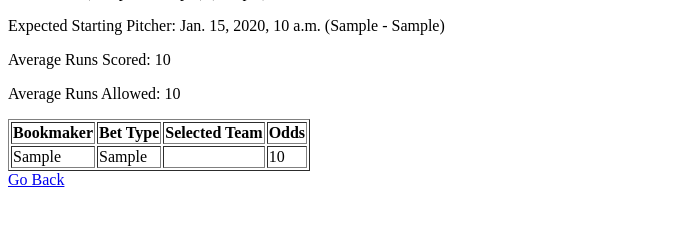
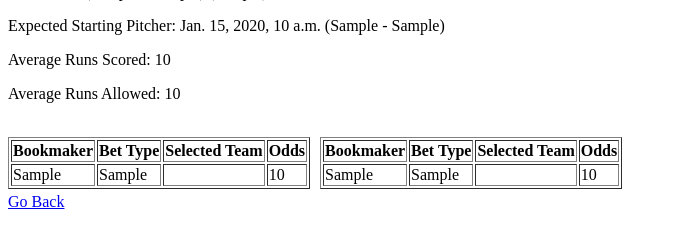
Before and after one commit to gavinloughnane97/TheScoop, a Django app: template gameInfo/templates/gameInfo/details.html in a window 1280 px wide. Shown: the part 339-587 px from the top of the page, without its empty margins (0-677 px from the left). Run offline with Django 4.2, Linux system fonts and the light colour scheme; data comes from the database, SQL or seed files in the repository; tables that the repository leaves empty hold one stand-in row (values such as "Sample post"); the template is opened without the code that fills it: values that come from a table or form of the project are taken from there, most other values are stand-ins (such as "Sample title", 1, 10 or a date in 2020).

Commit message:
betting table update: sorted by price and split into two tables (home and away)

```diff
--- a/gameInfo/templates/gameInfo/details.html
+++ b/gameInfo/templates/gameInfo/details.html
@@ -33,7 +33,8 @@
 <p>Expected Starting Pitcher: {{away_pitcher_today}} ({{away_pitcher_wins}} - {{away_pitcher_losses}})</p>
 <p>Average Runs Scored: {{away_runs_for_average}}</p>
 <p>Average Runs Allowed: {{away_runs_allowed_average}}</p>
-<table border="1">
+<br>
+<table style="display: inline-block;margin-left:10px" border="1">
     <tr>
         <th>Bookmaker</th>
         <th>Bet Type</th>
@@ -41,14 +42,36 @@
         <th>Odds</th>
     </tr>
     {% for bet in all_bets %}
+    {% if bet.selected_team == matchup.home_team %}
     <tr>
         <td>{{bet.bookmaker}}</td>
         <td>{{bet.bet_type}}</td>
         <td>{{bet.selected_team}}</td>
         <td>{{bet.price}}</td>
     </tr>
+    {% endif %}
     {% endfor %}
 </table>
+&nbsp;&nbsp;&nbsp;
+<table style="float:left;" border="1" margin="100">
+    <tr>
+        <th>Bookmaker</th>
+        <th>Bet Type</th>
+        <th>Selected Team</th>
+        <th>Odds</th>
+    </tr>
+    {% for bet in all_bets %}
+    {% if bet.selected_team == matchup.away_team %}
+    <tr>
+        <td>{{bet.bookmaker}}</td>
+        <td>{{bet.bet_type}}</td>
+        <td>{{bet.selected_team}}</td>
+        <td>{{bet.price}}</td>
+    </tr>
+    {% endif %}
+    {% endfor %}
+</table>
+<br>
 <a href="/gameInfo/"> Go Back</a>
 </body>
 </html>
--- a/gameInfo/views.py
+++ b/gameInfo/views.py
@@ -19,6 +19,10 @@ def index(request):
     return render(request, 'gameInfo/index.html', context)
 
 
+def sortBet(e):
+    return e.price
+
+
 def detail(request, matchup_id):
     matchup = get_object_or_404(Matchup, pk=matchup_id)
     all_bets = list(Bet.objects.filter(matchup_id=matchup_id))
@@ -26,6 +30,8 @@ def detail(request, matchup_id):
     home_losses = list(Game.objects.filter(losing_team=matchup.home_team))
     away_wins = list(Game.objects.filter(winning_team=matchup.away_team))
     away_losses = list(Game.objects.filter(losing_team=matchup.away_team))
+
+    all_bets.sort(reverse=True, key=sortBet)
 
     home_all = list(Game.objects.filter(home_team=matchup.home_team) | Game.objects.filter(away_team=matchup.home_team).order_by("-game_date"))
     home_last_ten = list(home_all[0:10])
```
